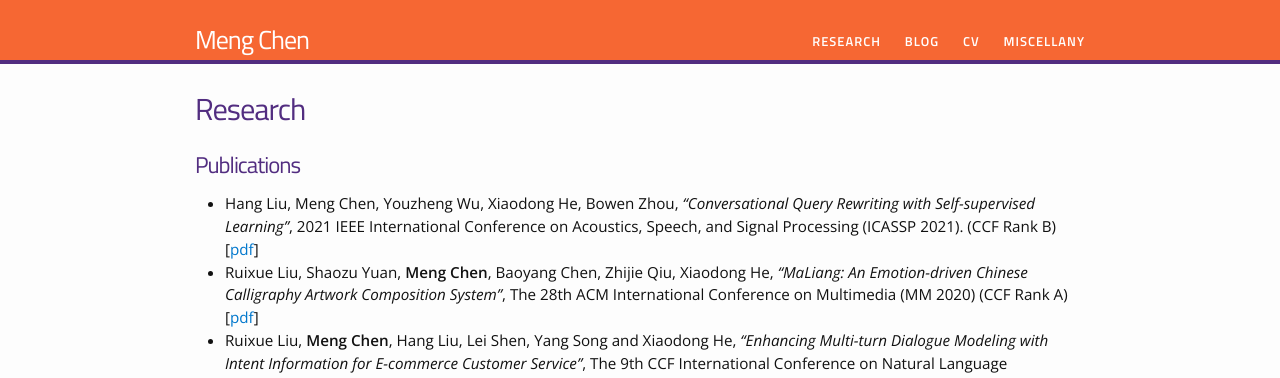
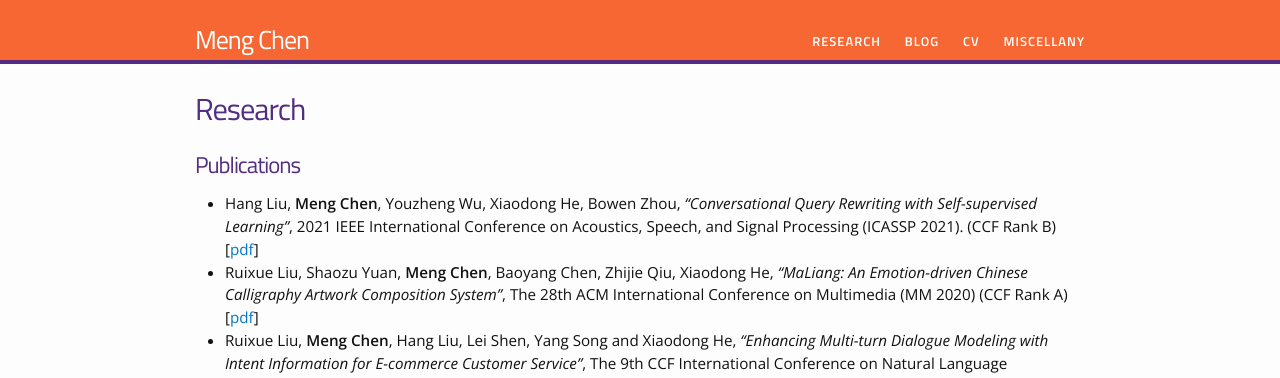
Before and after one commit to chenmengdx/chenmengdx.github.io, a Jekyll site: the page built from research.md, in a window 1280 px wide. Shown: the top 378 px of the page. Built offline with Jekyll 4.4.1, drawn with Linux system fonts in a browser that asks for light colours.

Commit message:
update info

```diff
--- a/research.md
+++ b/research.md
@@ -5,7 +5,7 @@
 ---
 
 # Publications
-* Hang Liu, Meng Chen, Youzheng Wu, Xiaodong He, Bowen Zhou, _"Conversational Query Rewriting with Self-supervised Learning"_, 2021 IEEE International Conference on Acoustics, Speech, and Signal Processing (ICASSP 2021). (CCF Rank B) [[pdf](../papers/ICASSP2021_camera_ready.pdf)]
+* Hang Liu, **Meng Chen**, Youzheng Wu, Xiaodong He, Bowen Zhou, _"Conversational Query Rewriting with Self-supervised Learning"_, 2021 IEEE International Conference on Acoustics, Speech, and Signal Processing (ICASSP 2021). (CCF Rank B) [[pdf](../papers/ICASSP2021_camera_ready.pdf)]
 * Ruixue Liu, Shaozu Yuan, **Meng Chen**, Baoyang Chen, Zhijie Qiu, Xiaodong He, _"MaLiang: An Emotion-driven Chinese Calligraphy Artwork Composition System"_, The 28th ACM International Conference on Multimedia (MM 2020) (CCF Rank A) [[pdf](../papers/MM20_calligraphy.pdf)]
 * Ruixue Liu, **Meng Chen**, Hang Liu, Lei Shen, Yang Song and Xiaodong He, _"Enhancing Multi-turn Dialogue Modeling with Intent Information for E-commerce Customer Service"_, The 9th CCF International Conference on Natural Language Processing and Chinese Computing (NLPCC), 2020. (CCF Rank C) [[pdf](../papers/NLPCC2020.pdf)]
 * Lei Shen, Xiaoyu Guo, **Meng Chen**, _"Compose Like Humans: Jointly Improving the Coherence and Novelty for Modern Chinese Poetry Generation"_, The 2020 International Joint Conference on Neural Networks (IJCNN). 2020 (CCF Rank C) [[pdf](../papers/IJCNN2020.pdf)]
```
